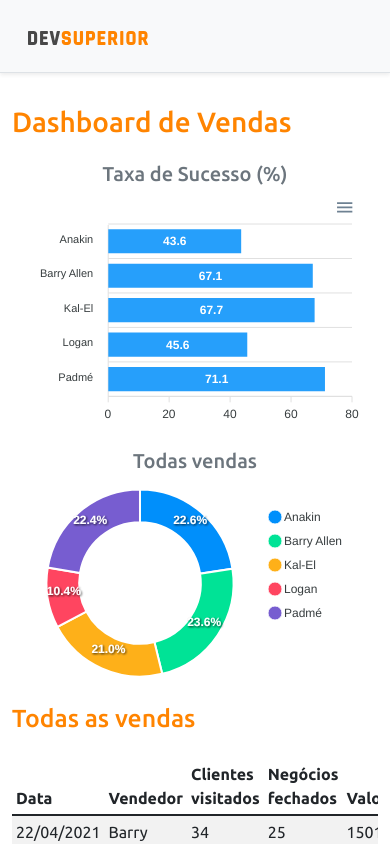
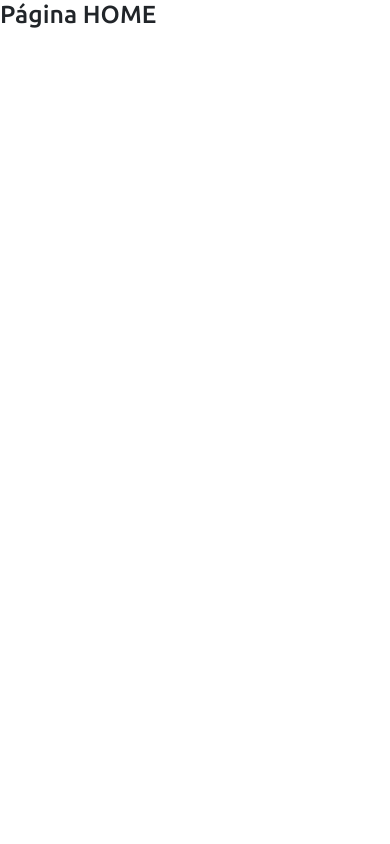
Before and after one commit to marcosnaofazisso/projeto-sds4, a React (Create React App) app in the folder frontend/: page / in a window 390 px wide. Shown: the top 844 px of the page. Built offline with nearby package versions, Linux system fonts and the light colour scheme.

Commit message:
Primeiro passo das rotas

```diff
--- a/frontend/package.json
+++ b/frontend/package.json
@@ -15,6 +15,7 @@
     "react": "^17.0.2",
     "react-apexcharts": "^1.3.9",
     "react-dom": "^17.0.2",
+    "react-router-dom": "^5.3.0",
     "react-scripts": "4.0.3",
     "typescript": "^4.1.2",
     "web-vitals": "^1.0.1"
@@ -42,5 +43,8 @@
       "last 1 firefox version",
       "last 1 safari version"
     ]
+  },
+  "devDependencies": {
+    "@types/react-router-dom": "^5.1.8"
   }
 }
--- a/frontend/src/App.tsx
+++ b/frontend/src/App.tsx
@@ -1,37 +1,9 @@
-import BarChart from 'components/BarChart';
-import DataTable from 'components/DataTable';
-import DonutChart from 'components/DonutChart';
-import Footer from 'components/Footer';
-import NavBar from 'components/NavBar';
-import React from 'react';
+import Routes from "Routes";
 
 
 function App() {
   return (
-    <>
-      <NavBar />
-      <div className="container">
-        <h1 className="text-primary py-3">Dashboard de Vendas</h1>
-
-        <div className="row px-3">
-          <div className="col-sm-6">
-            <h5 className="text-center text-secondary">Taxa de Sucesso (%)</h5>
-            <BarChart />
-          </div>
-          <div className="col-sm-6">
-            <h5 className="text-center text-secondary">Todas vendas</h5>
-            <DonutChart/>
-          </div>
-        </div>
-
-        <div className="py-3">
-          <h2 className="text-primary">Todas as vendas</h2>
-
-        </div>
-        <DataTable />
-      </div>
-      <Footer />
-    </>
+   <Routes/>
   );
 }
 
--- /dev/null
+++ b/frontend/src/Routes.tsx
@@ -0,0 +1,24 @@
+import React from 'react';
+import Home from 'pages/Home';
+import Dashboard from 'pages/Dashboard';
+import { BrowserRouter, Route, Switch } from 'react-router-dom';
+
+const Routes = () => {
+    return (
+        <BrowserRouter>
+            <Switch>
+                <Route path="/" exact>
+                    <Home/>
+                </Route>
+
+                <Route path="/dashboard">
+                    <Dashboard/>
+                </Route>
+
+
+            </Switch>
+        </BrowserRouter>
+    );
+}
+
+export default Routes;
--- /dev/null
+++ b/frontend/src/pages/Dashboard/index.tsx
@@ -0,0 +1,38 @@
+import BarChart from 'components/BarChart';
+import DataTable from 'components/DataTable';
+import DonutChart from 'components/DonutChart';
+import Footer from 'components/Footer';
+import NavBar from 'components/NavBar';
+import React from 'react';
+
+
+const Dashboard = () => {
+
+    return (
+        <>
+            <NavBar/>
+            <div className="container">
+                <h1 className="text-primary py-3">Dashboard de Vendas</h1>
+
+                <div className="row px-3">
+                    <div className="col-sm-6">
+                        <h5 className="text-center text-secondary">Taxa de Sucesso (%)</h5>
+                        <BarChart />
+                    </div>
+                    <div className="col-sm-6">
+                        <h5 className="text-center text-secondary">Todas vendas</h5>
+                        <DonutChart />
+                    </div>
+                </div>
+
+                <div className="py-3">
+                    <h2 className="text-primary">Todas as vendas</h2>
+
+                </div>
+                <DataTable />
+            </div>
+            <Footer />
+        </>
+    )
+}
+export default Dashboard;
--- /dev/null
+++ b/frontend/src/pages/Home/index.tsx
@@ -0,0 +1,12 @@
+import React from 'react';
+
+
+const Home = () => {
+    return (
+        <>
+        <h2>Página HOME</h2>
+        </>
+    );
+}
+
+export default Home;
```
Also changed, not shown: 1 other file (tests, documents, lock files or other folders).
